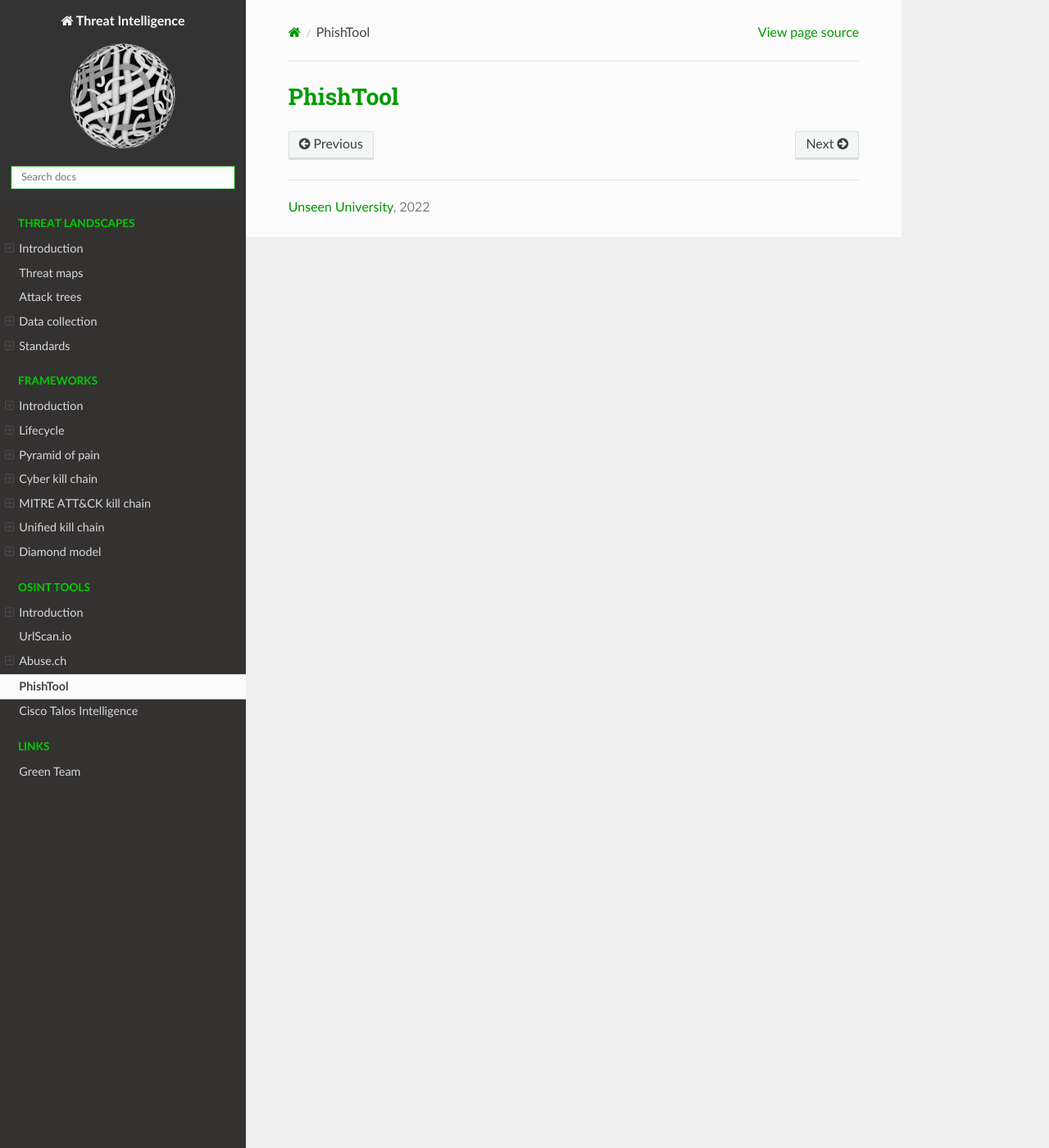
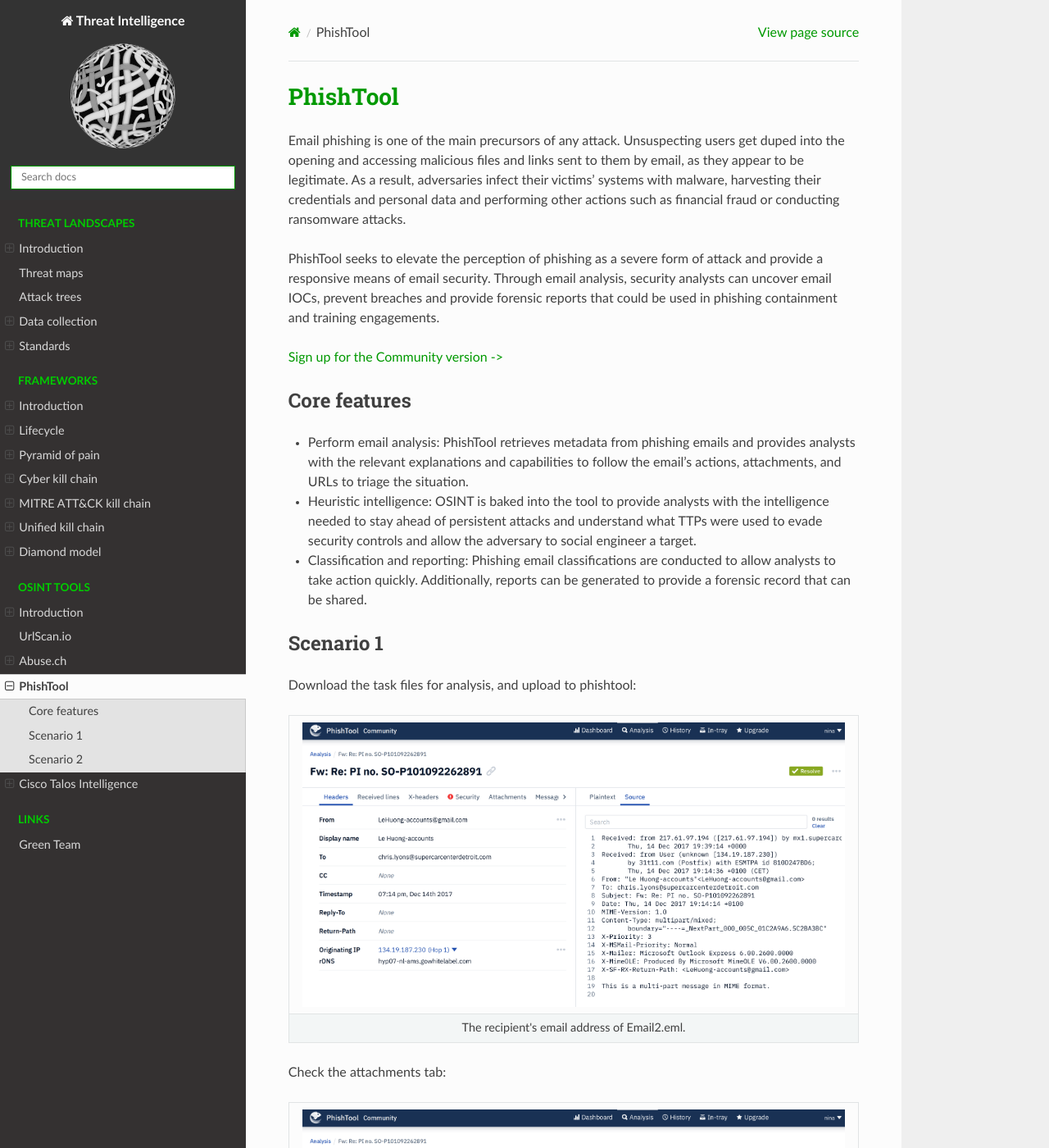
Before and after one commit to tymyrddin/blue-intel, a Sphinx documentation site: the page built from source/docs/tools/phishtool.md, in a window 1280 px wide and 1400 px high. Shown: the whole window at 82% size. Built offline with Sphinx 7.4.7 and the Read the Docs theme 2.0.0, drawn with Linux system fonts in a browser that asks for light colours; some of the changed text lies outside the part shown.

Commit message:
Phishtool and Talos

```diff
--- a/source/docs/tools/phishtool.md
+++ b/source/docs/tools/phishtool.md
@@ -1 +1,44 @@
 # PhishTool
+
+Email phishing is one of the main precursors of any attack. Unsuspecting users get duped into the opening and
+accessing malicious files and links sent to them by email, as they appear to be legitimate. As a result, adversaries
+infect their victims’ systems with malware, harvesting their credentials and personal data and performing other
+actions such as financial fraud or conducting ransomware attacks.
+
+PhishTool seeks to elevate the perception of phishing as a severe form of attack and provide a responsive means of
+email security. Through email analysis, security analysts can uncover email IOCs, prevent breaches and provide
+forensic reports that could be used in phishing containment and training engagements.
+
+[Sign up for the Community version ->](https://app.phishtool.com/sign-up/community)
+
+## Core features
+
+* Perform email analysis: PhishTool retrieves metadata from phishing emails and provides analysts with the relevant
+explanations and capabilities to follow the email’s actions, attachments, and URLs to triage the situation.
+* Heuristic intelligence: OSINT is baked into the tool to provide analysts with the intelligence needed to stay
+ahead of persistent attacks and understand what TTPs were used to evade security controls and allow the adversary
+to social engineer a target.
+* Classification and reporting: Phishing email classifications are conducted to allow analysts to take action quickly.
+Additionally, reports can be generated to provide a forensic record that can be shared.
+
+## Scenario 1
+
+Download the task files for analysis, and upload to phishtool:
+
+| ![Phishtool](../../_static/images/phishtool.png)
+|:--:|
+| The recipient's email address of Email2.eml. |
+
+Check the attachments tab:
+
+| ![Phishtool](../../_static/images/phishtool-gethash.png)
+|:--:|
+| Copy the attachment SHA256 hash (enter in [Talos](talos.md). |
+
+## Scenario 2
+
+Download the task files for analysis, and upload to phishtool:
+
+| ![Phishtool](../../_static/images/phishtool-email3.png)
+|:--:|
+| Get name of attachment and copy the SHA256 hash (enter in [Talos](talos.md). |
```
Also changed, not shown: source/docs/frameworks/README.md (+1 -1 lines), source/docs/tools/talos.md (+37 -0 lines), source/_static/images/phishtool-email3.png (added), source/_static/images/phishtool-gethash.png (added), source/_static/images/phishtool.png (added), source/_static/images/talos-hash.png (added), source/_static/images/talos-hash2.png (added), source/_static/images/talos-hash3.png (added), source/_static/images/talos-hash4.png (added).
